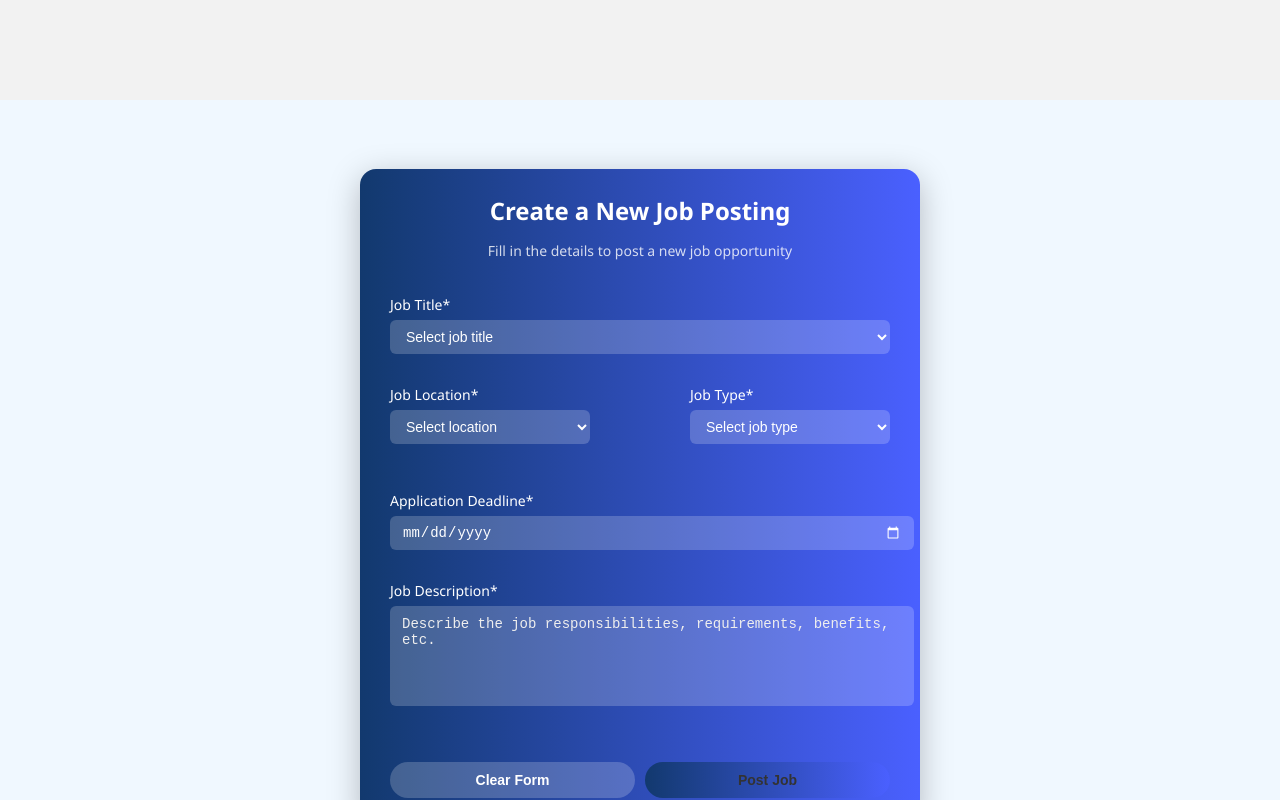
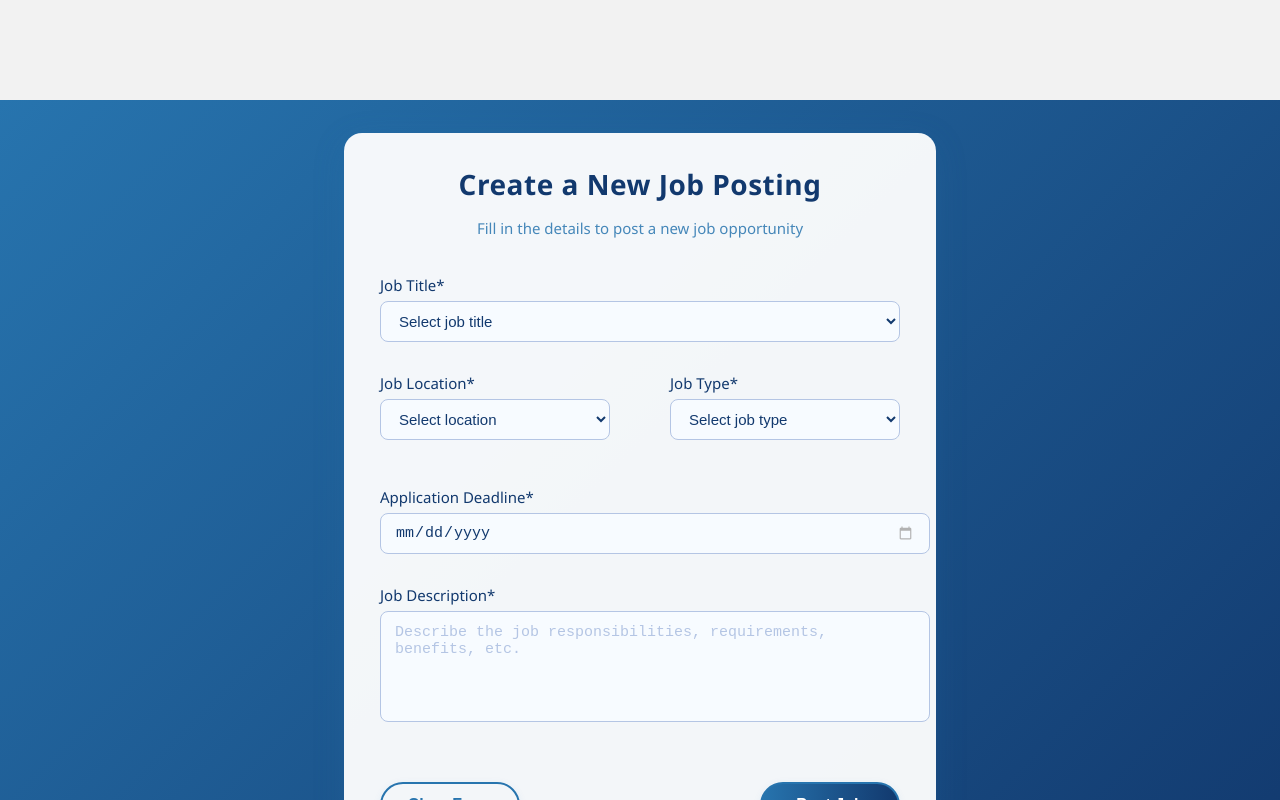
Before and after one commit to kaveenskn/InternQuest-web-Group2, a React (Vite) app: page /post in a window 1280 px wide. Built offline with nearby package versions, Linux system fonts and the light colour scheme.

Commit message:
update job post form's theme

```diff
--- a/src/App.jsx
+++ b/src/App.jsx
@@ -31,6 +31,7 @@ const App = () => {
 
 
 
+
         {/* employee page */}
         <Route path="/employers" element={<EmployeePage />} />
                  <Route path="/post" element={<Jobpostform/>} />
--- a/src/styles/Jobpostform.css
+++ b/src/styles/Jobpostform.css
@@ -6,40 +6,43 @@
   min-height: 99vh;
   padding: 20px;
   box-sizing: border-box;
-  background-color: aliceblue;
+  background: linear-gradient(135deg, #2774ae 0%, #12396e 100%);
 }
 
 .job-post-form {
-  background: linear-gradient(to right, #12396e, #4a60ff);
-  backdrop-filter: blur(15px);
-  -webkit-backdrop-filter: blur(15px);
-  border-radius: 16px;
-  padding: 25px 30px;
-  max-width: 500px;
+  background: rgba(255, 255, 255, 0.95);
+  border-radius: 18px;
+  padding: 32px 36px;
+  max-width: 520px;
   width: 100%;
-  box-shadow: 0 8px 32px rgba(0, 0, 0, 0.25);
-  color: #fff;
+  box-shadow: 0 8px 32px rgba(39, 116, 174, 0.18);
+  color: #12396e;
   font-family: 'Segoe UI', Tahoma, Geneva, Verdana, sans-serif;
 }
 
 .form-title {
-  font-size: 24px;
+  font-size: 28px;
   font-weight: bold;
   text-align: center;
   margin-bottom: 8px;
+  color: #12396e;
+  letter-spacing: 0.5px;
 }
 
 .form-subtitle {
   text-align: center;
-  font-size: 14px;
-  margin-bottom: 20px;
-  opacity: 0.8;
+  font-size: 15px;
+  margin-bottom: 22px;
+  opacity: 0.85;
+  color: #2774ae;
 }
 
 .input-label {
   display: block;
-  font-size: 14px;
+  font-size: 15px;
   margin-bottom: 16px;
+  color: #12396e;
+  font-weight: 500;
 }
 
 .input-field,
@@ -47,23 +50,31 @@
   display: block;
   width: 100%;
   margin-top: 6px;
-  padding: 8px 12px;
-  border: none;
-  background: rgba(255, 255, 255, 0.2);
-  color: #fff;
-  font-size: 14px;
+  padding: 10px 14px;
+  border: 1.5px solid #b4c5e4;
+  background: #f7fbff;
+  color: #12396e;
+  font-size: 15px;
   outline: none;
-  border-radius: 6px;
+  border-radius: 8px;
+  transition: border 0.2s;
+}
+
+.input-field:focus,
+.textarea-field:focus {
+  border: 1.5px solid #2774ae;
+  background: #eaf4fb;
 }
 
 .input-field::placeholder,
 .textarea-field::placeholder {
-  color: #eee;
+  color: #b4c5e4;
 }
 
 input[type="date"]::-webkit-calendar-picker-indicator {
-  filter: invert(1);
+  filter: invert(0.7);
 }
+
 select option {
   background-color: #12396e;
   color: #fff;
@@ -71,60 +82,68 @@ select option {
 
 .textarea-field {
   resize: none;
-  padding: 10px 12px;
+  padding: 12px 14px;
   text-align: left;
 }
 
 .row {
   display: flex;
   justify-content: space-between;
-  gap: 2px;
+  gap: 10px;
   flex-wrap: wrap;
   margin-bottom: 16px;
 }
 
 .row .input-field{
-width: 200px;
-
+  width: 230px;
 }
 
 .button-row {
   display: flex;
   justify-content: space-between;
-  margin-top: 20px;
-  gap: 10px;
+  margin-top: 24px;
+  gap: 12px;
   flex-wrap: wrap;
 }
 
+/* Modern Blue Gradient Buttons */
 .clear-btn,
 .post-btn {
-  padding: 10px 20px;
-  border-radius: 25px;
+  padding: 12px 0;
+  border-radius: 30px;
   border: none;
   cursor: pointer;
-  font-weight: bold;
-  font-size: 14px;
-  transition: 0.3s ease;
-  flex: 1;
-  min-width: 120px;
+  font-weight: 600;
+  font-size: 16px;
+  min-width: 140px;
+  box-shadow: 0 2px 8px rgba(39, 116, 174, 0.08);
+  transition: background 0.3s, color 0.3s, box-shadow 0.3s;
 }
 
+/* Clear Button: outlined blue gradient */
 .clear-btn {
-  background: rgba(255, 255, 255, 0.2);
-  color: #fff;
+  background: transparent;
+  color: #2774ae;
+  border: 2px solid #2774ae;
 }
 
 .clear-btn:hover {
-  background: rgba(255, 255, 255, 0.3);
+  background: linear-gradient(90deg, #2774ae 0%, #12396e 100%);
+  color: #fff;
+  border: 2px solid #12396e;
 }
 
+/* Post Button: filled blue gradient */
 .post-btn {
-  background-color: white;
-  color: #333;
+  background: linear-gradient(90deg, #2774ae 0%, #12396e 100%);
+  color: #fff;
+  border: 2px solid #2774ae;
 }
 
 .post-btn:hover {
-  background-color: #ffffff;
+  background: #12396e;
+  color: #fff;
+  border: 2px solid #12396e;
 }
 
 @media (max-width: 768px) {
@@ -133,7 +152,7 @@ width: 200px;
   }
 
   .form-title {
-    font-size: 20px;
+    font-size: 22px;
   }
 
   .form-subtitle {
@@ -144,10 +163,9 @@ width: 200px;
     flex-direction: column;
     gap: 10px;
   }
-.row .input-field{
-  width: 100%;
-
-}
+  .row .input-field{
+    width: 100%;
+  }
 
   .textarea-field{
     width: 95%;
```
